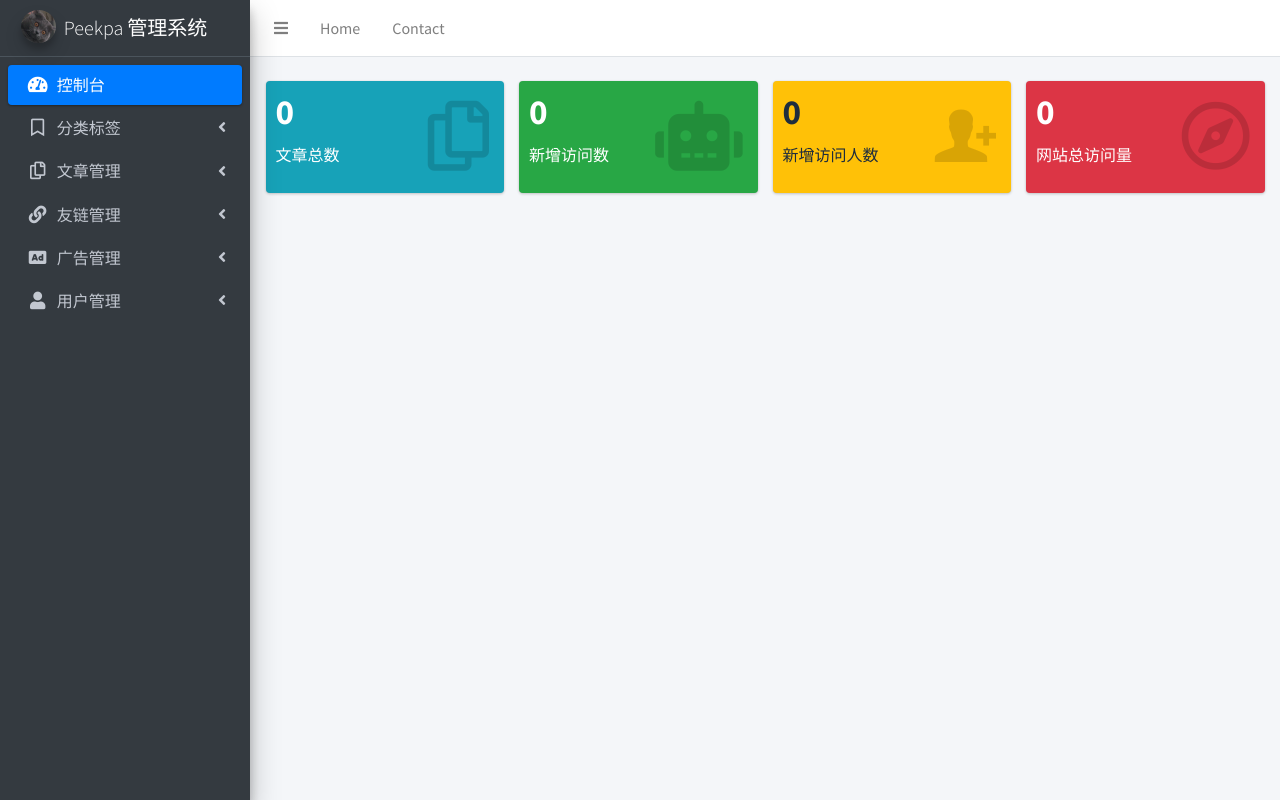
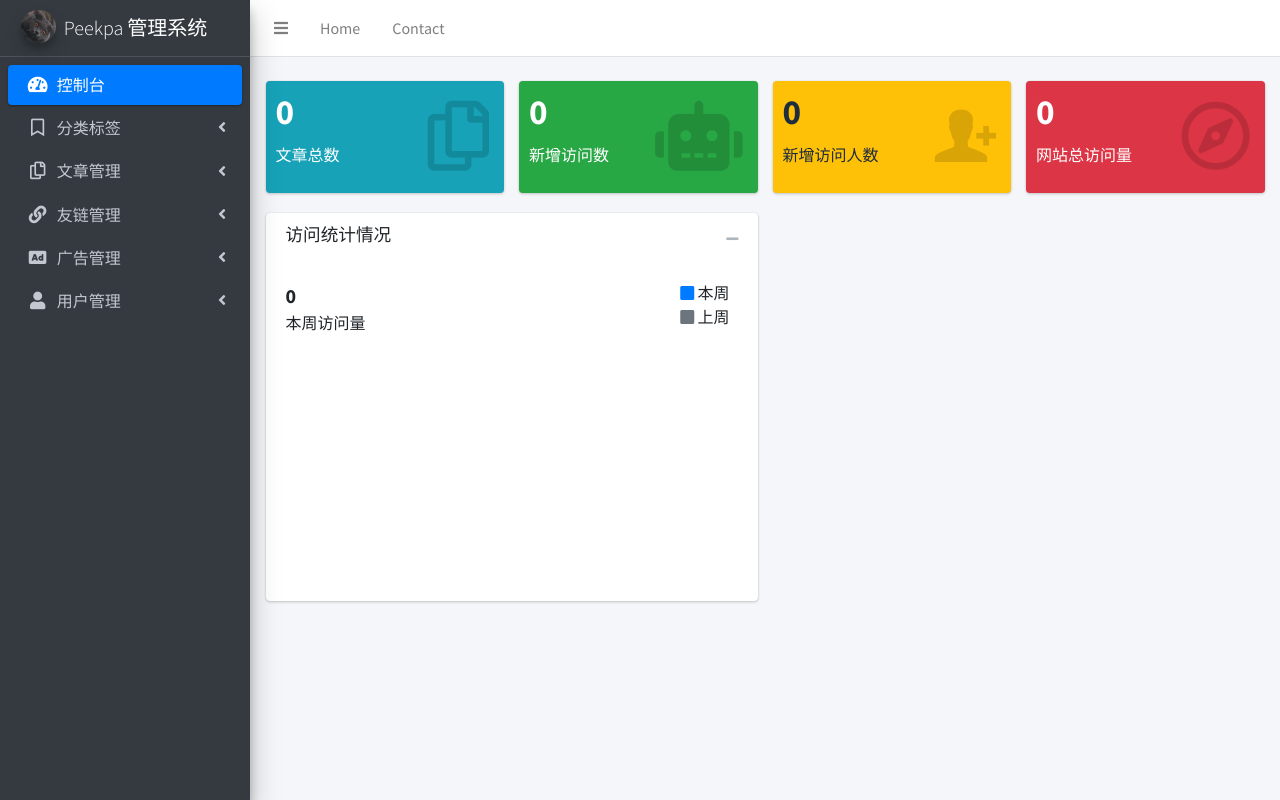
Before and after one commit to HanxiangLiu/Django-Blog, a Django app: page /cms/dashboard/ in a window 1280 px wide. Run offline with Django 4.2, Linux system fonts and the light colour scheme; data that the repository does not hold is empty; a map, chart or similar area stays blank; some libraries are stand-ins or nearby versions.

Commit message:
Access chart area

```diff
--- a/apps/cms/views.py
+++ b/apps/cms/views.py
@@ -18,6 +18,7 @@ def cms_login(request):
 def cms_dashboard(request):
     context = {}
     context.update(get_dashboard_top_data())
+    context.update(get_dashboard_visitor_chart())
     return render(request, 'cms/dashboard/home.html', context=context)
 
 
@@ -40,6 +41,44 @@ def get_dashboard_top_data():
         "total_visit_num": total_visit_num
     }
     return context
+
+
+def get_dashboard_visitor_chart():
+    this_week_visit_list = []
+    last_week_visit_list = []
+    max_num = 0
+    week_total_num = 0
+    cur_day_in_week = datetime.datetime.today().weekday()
+    for index in range(cur_day_in_week, -1, -1):
+        day_format_string = get_before_date(index)
+        day_visit_num = 0
+        daynumber_item = DailyVisitNum.objects.filter(day=day_format_string)
+        if daynumber_item:
+            day_visit_num = daynumber_item[0].count
+        this_week_visit_list.append(day_visit_num)
+        week_total_num += day_visit_num
+        max_num = day_visit_num if day_visit_num > max_num else max_num
+    for index in range(cur_day_in_week + 7, cur_day_in_week, -1):
+        day_format_string = get_before_date(index)
+        day_visit_num = 0
+        daynumber_item = DailyVisitNum.objects.filter(day=day_format_string)
+        if daynumber_item:
+            day_visit_num = daynumber_item[0].count
+        last_week_visit_list.append(day_visit_num)
+    max_num = 50 if max_num < 50 else max_num
+    context = {
+        'visit_week_total_number': week_total_num,
+        'this_week_data_list': this_week_visit_list,
+        'last_week_data_list': last_week_visit_list,
+        'suggested_max': max_num
+    }
+    return context
+
+def get_before_date(day):
+    today = datetime.datetime.now()
+    offset = datetime.timedelta(days=-day)
+    re_date = (today + offset).strftime("%Y-%m-%d")
+    return re_date
 
 
 '''
--- a/front/templates/cms/base/cms_base.html
+++ b/front/templates/cms/base/cms_base.html
@@ -6,6 +6,10 @@
     <title>Peekpa | CMS | {% block title %}{% endblock %}</title>
     <!-- Tell the browser to be responsive to screen width -->
     <meta name="viewport" content="width=device-width, initial-scale=1" />
+    <!-- jQuery -->
+    <script src="{% static 'adminlte/plugins/jquery/jquery.min.js' %}"></script>
+    <!-- jQuery UI 1.11.4 -->
+    <script src="{% static 'adminlte/plugins/jquery-ui/jquery-ui.min.js' %}"></script>
     <!-- Font Awesome -->
     <link rel="stylesheet" href="{% static 'adminlte/plugins/fontawesome-free/css/all.min.css' %}" />
     <!-- Ionicons -->
@@ -39,10 +43,6 @@
         <div class="content-wrapper">{% block content %} {% endblock %}</div>
     </div>
 
-    <!-- jQuery -->
-    <script src="{% static 'adminlte/plugins/jquery/jquery.min.js' %}"></script>
-    <!-- jQuery UI 1.11.4 -->
-    <script src="{% static 'adminlte/plugins/jquery-ui/jquery-ui.min.js' %}"></script>
     <!-- Resolve conflict in jQuery UI tooltip with Bootstrap tooltip -->
     <script>
         $.widget.bridge("uibutton", $.ui.button);
--- a/front/templates/cms/dashboard/home_visit_chart.html
+++ b/front/templates/cms/dashboard/home_visit_chart.html
@@ -0,0 +1,106 @@
+<div class="card">
+    <div class="card-header border-0">
+        <h3 class="card-title">访问统计情况</h3>
+        <div class="card-tools">
+            <button type="button" class="btn btn-tool" data-card-widget="collapse">
+                <i class="fas fa-minus"></i>
+            </button>
+        </div>
+    </div>
+    <div class="card-body">
+        <div class="d-flex">
+            <p class="d-flex flex-column">
+                <span class="text-bold text-lg">{{ visit_week_total_number }}</span>
+                <span>本周访问量</span>
+            </p>
+            <p class="d-flex flex-column ml-auto">
+                <span class="mr-2 ml-auto">
+                    <i class="fas fa-square text-primary"></i> 本周
+                </span>
+                <span class="mr-2 ml-auto">
+                    <i class="fas fa-square text-secondary"></i> 上周
+                </span>
+            </p>
+        </div>
+        <div class="position-relative mb-4">
+            <canvas id="visitors-chart" height="200"></canvas>
+        </div>
+    </div>
+</div>
+<script>
+    $(function () {
+        var ticksStyle = {
+            fontColor: "#495057",
+            fontStyle: "bold",
+        };
+        var $visitorsChart = $("#visitors-chart");
+        var visitorsChart2 = new Chart($visitorsChart, {
+            data: {
+                labels: ["18th", "20th", "22nd", "24th", "26th", "28th", "30th"],
+                datasets: [
+                    {
+                        type: "line",
+                        data: {{ this_week_data_list }},
+                        backgroundColor: "transparent",
+                        borderColor: "#007bff",
+                        pointBorderColor: "#007bff",
+                        pointBackgroundColor: "#007bff",
+                        fill: true,
+                    },
+                    {
+                        type: "line",
+                        data: {{ last_week_data_list }},
+                        backgroundColor: "tansparent",
+                        borderColor: "#ced4da",
+                        pointBorderColor: "#ced4da",
+                        pointBackgroundColor: "#ced4da",
+                        fill: false,
+                    },
+                ],
+            },
+            options: {
+                maintainAspectRatio: false,
+                tooltips: {
+                    mode: "index",
+                    intersect: true,
+                },
+                hover: {
+                    mode: "index",
+                    intersect: true,
+                },
+                legend: {
+                    display: false,
+                },
+                scales: {
+                    yAxes: [
+                        {
+                            // display: false,
+                            gridLines: {
+                                display: true,
+                                lineWidth: "4px",
+                                color: "rgba(0, 0, 0, .2)",
+                                zeroLineColor: "transparent",
+                            },
+                            ticks: $.extend(
+                                {
+                                    beginAtZero: false,
+                                    suggestedMax: {{ suggested_max }},
+                                },
+                                ticksStyle
+                            ),
+                        },
+                    ],
+                    xAxes: [
+                        {
+                            display: true,
+                            gridLines: {
+                                display: false,
+                            },
+                            ticks: ticksStyle,
+                        },
+                    ],
+                },
+            },
+        });
+    });
+</script>
```
